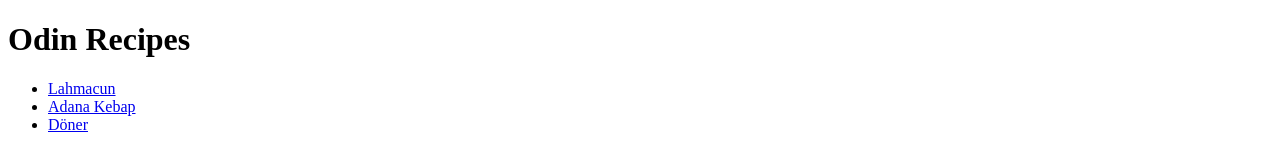
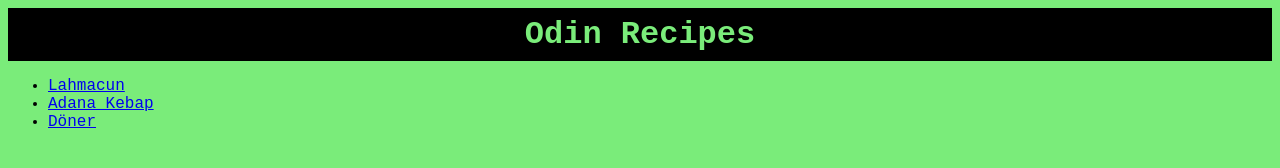
Before and after one commit to devsametcaninan-lab/odin-recipes, a plain HTML site: page index.html in a window 1280 px wide. Drawn offline with Linux system fonts and the light colour scheme.

Commit message:
html ile css dosyası bağlandı ve recipes arayüzü güzelleştirildi.

```diff
--- a/index.html
+++ b/index.html
@@ -4,6 +4,7 @@
     <meta charset="UTF-8">
     <meta name="viewport" content="width=device-width, initial-scale=1.0">
     <title>Odin Recipes</title>
+    <link rel="stylesheet" href="styles.css">
 </head>
 <body>
     <h1>Odin Recipes</h1>
--- /dev/null
+++ b/styles.css
@@ -0,0 +1,13 @@
+body {
+    background-color: rgb(122, 236, 122);
+    font-family: 'Courier New', Courier, monospace;
+    font-size: 16px;
+}
+
+h1 {
+    background-color: black;
+    color: rgb(122,236,122);
+    text-align: center;
+    margin: auto;
+    padding: 8px;
+}
```
